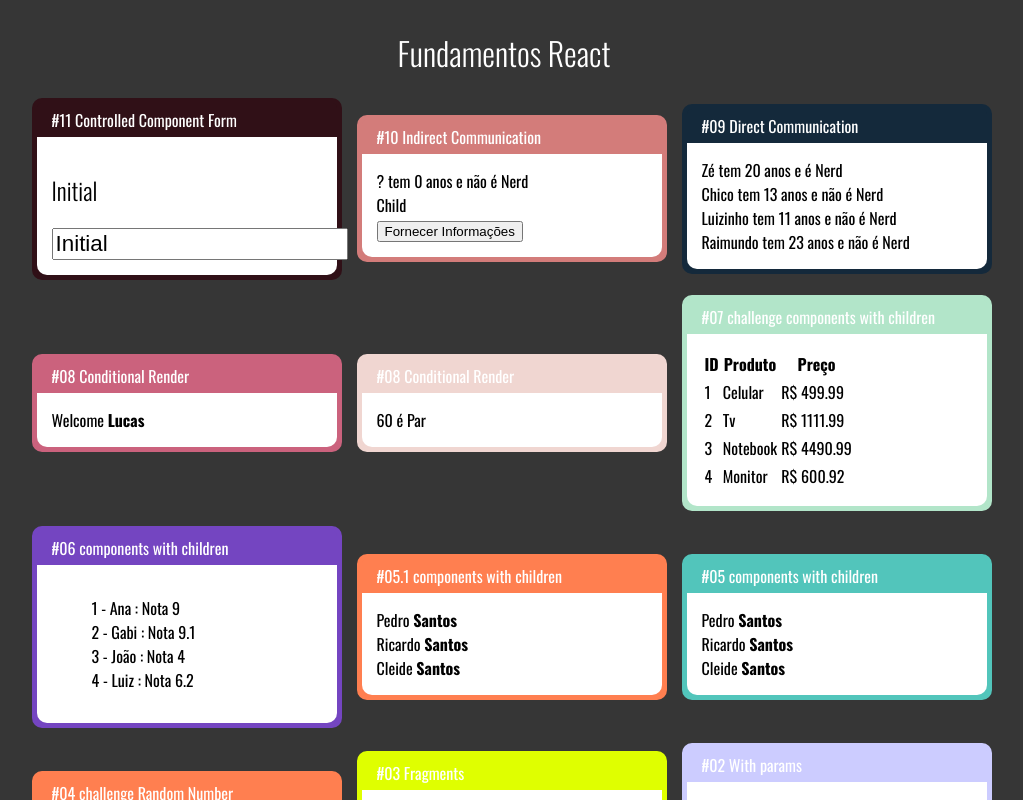
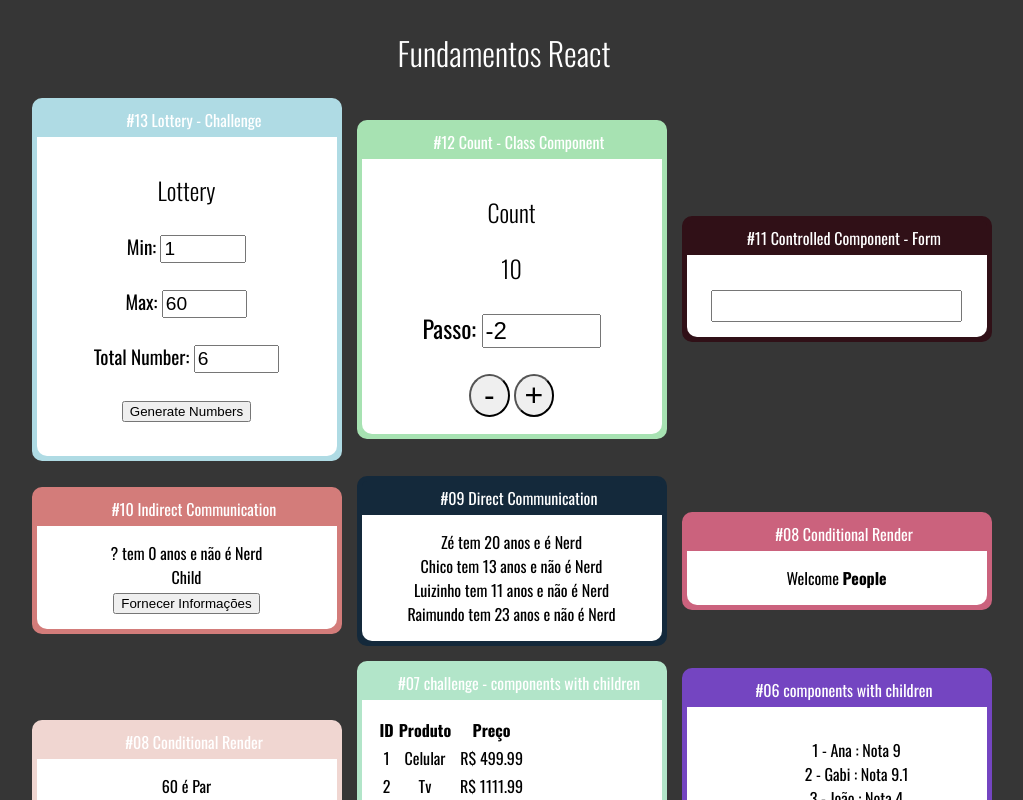
Before and after one commit to LuSrodri/Fundamentos-React, a React (Create React App) app: page / in a window 1280 px wide. Shown: the top 800 px of the page, without its empty margins (136-1159 px from the left). Built offline with nearby package versions, Linux system fonts and the light colour scheme.

Commit message:
Class component

```diff
--- a/src/App.jsx
+++ b/src/App.jsx
@@ -15,13 +15,23 @@ import WelcomeUser from "./components/conditional/welcomeUser";
 import DirectParent from "./components/communication/directParent";
 import IndirectParent from "./components/communication/indirectParent";
 import Input from "./components/form/input";
+import Count from "./components/count/count";
+import Lottery from "./components/lottery/lottery";
 
 export default () =>
     <div id="app">
         <h1>Fundamentos React </h1>
         <div id="content">
 
-            <Card title="#11 Controlled Component Form" color="#301017">
+            <Card title="#13 Lottery - Challenge" color="#AFDBE4">
+                <Lottery></Lottery>
+            </Card>
+
+            <Card title="#12 Count - Class Component" color="#A7E2B2">
+                <Count startNumber={10} startJump={-2}></Count>
+            </Card>
+
+            <Card title="#11 Controlled Component - Form" color="#301017">
                 <Input ></Input>
             </Card>
 
@@ -34,14 +44,14 @@ export default () =>
             </Card>
 
             <Card title="#08 Conditional Render" color="#CB627D">
-                <WelcomeUser user='Lucas'></WelcomeUser>
+                <WelcomeUser user='People'></WelcomeUser>
             </Card>
 
             <Card title="#08 Conditional Render" color="#F0D6D1">
                 <EvenOrOdd number={20}></EvenOrOdd>
             </Card>
 
-            <Card title="#07 challenge components with children" color="#B2E5C9">
+            <Card title="#07 challenge - components with children" color="#B2E5C9">
                 <ProductList></ProductList>
             </Card>
 
@@ -61,7 +71,7 @@ export default () =>
                 <Family lastName="Santos"></Family>
             </Card>
 
-            <Card title="#04 challenge Random Number" color="#FF7F50">
+            <Card title="#04 challenge - Random Number" color="#FF7F50">
                 <RandomNumber min={1} max={100}></RandomNumber>
             </Card>
 
@@ -71,7 +81,7 @@ export default () =>
 
             <Card title="#02 With params" color="#CCCCFF">
                 <WithParementers titulo="Segundo componentes"
-                    subtitulo="Muito bão"></WithParementers>
+                    subtitulo="Muito Bom"></WithParementers>
             </Card>
 
             <Card title="#01 First">
--- /dev/null
+++ b/src/components/count/buttons.jsx
@@ -0,0 +1,12 @@
+
+
+import React from "react";
+
+export default props => {
+    return (
+        <span>
+            <button onClick={props.decrement} >-</button>
+            <button onClick={props.increment} >+</button>
+        </span>
+    )
+}
--- /dev/null
+++ b/src/components/count/count.css
@@ -0,0 +1,19 @@
+
+
+.count button {
+    font-size: 2rem;
+    margin: 2px;
+    border-radius: 50%;
+    width: 15%;
+    height: 15%;
+}
+
+.count label
+{
+    font-size: 1.5rem;
+}
+
+.count input{
+    font-size: 1.5rem;
+    width: 50%;
+}
--- /dev/null
+++ b/src/components/count/count.jsx
@@ -0,0 +1,46 @@
+
+
+import React from "react";
+
+import './count.css'
+
+import Display from "./display";
+import Buttons from "./buttons";
+import JumpForm from "./jumpForm";
+
+export default class count extends React.Component {
+
+    state = {
+        number: this.props.startNumber || 0,
+        jump: this.props.startJump || 1,
+    }
+
+    increment = () => {
+        this.setState({
+            number: this.state.number + this.state.jump
+        })
+    }
+
+    decrement = () => {
+        this.setState({
+            number: this.state.number - this.state.jump
+        })
+    }
+
+    setJump = (newValue) => {
+        this.setState({
+            jump: newValue,
+        })
+    }
+
+    render() {
+        return (
+            <div className="count">
+                <h2>Count</h2>
+                <Display number={this.state.number}></Display>
+                <JumpForm jump={this.state.jump} setJump={this.setJump}></JumpForm>
+                <Buttons increment={this.increment} decrement={this.decrement}></Buttons>
+            </div>
+        )
+    }
+}
--- /dev/null
+++ b/src/components/count/display.jsx
@@ -0,0 +1,11 @@
+
+
+import React from "react";
+
+export default props => {
+    return (
+        <div>
+            <h2> {props.number}</h2>
+        </div>
+    )
+}
--- /dev/null
+++ b/src/components/count/jumpForm.jsx
@@ -0,0 +1,14 @@
+
+
+import React from "react";
+
+export default props => {
+    return (
+        <div>
+            <div style={{ margin: "1.5rem" }}>
+                <label htmlFor="jumpInput">Passo:  </label>
+                <input type="number" value={props.jump} id="jumpInput" onChange={e => props.setJump(+e.target.value)} />
+            </div>
+        </div>
+    )
+}
--- a/src/components/form/input.css
+++ b/src/components/form/input.css
@@ -1,3 +1,4 @@
 .Input input {
     font-size: 1.4rem;
+    width: 90%;
 }
--- a/src/components/form/input.jsx
+++ b/src/components/form/input.jsx
@@ -5,7 +5,7 @@ import './input.css'
 
 export default props =>{
 
-    let [valueAux, setValueAux] = useState('Initial')
+    let [valueAux, setValueAux] = useState('')
 
     let whenChanged = e =>{
         setValueAux(e.target.value)
--- a/src/components/layouts/card.css
+++ b/src/components/layouts/card.css
@@ -12,6 +12,7 @@
 
     display: flex;
     flex-direction: column;
+    text-align: center;
 }
 
 .card .title{
--- /dev/null
+++ b/src/components/lottery/lottery.css
@@ -0,0 +1,9 @@
+.lottery label
+{
+    font-size: 1.2rem;
+}
+
+.lottery input{
+    font-size: 1.2rem;
+    width: 35%;
+}
--- /dev/null
+++ b/src/components/lottery/lottery.jsx
@@ -0,0 +1,58 @@
+
+
+import React, { useState } from "react";
+
+import './lottery.css'
+
+export default props => {
+
+    let [totalNumber, setTotalNumber] = useState(6 || props.totalNumber)
+    let [minNumber, setMinNumber] = useState(1 || props.minNumber)
+    let [maxNumber, setMaxNumber] = useState(60 || props.maxNumber)
+    let [numbersLottery, setNumbersLottery] = useState([])
+
+
+    function generateRandomNumberLottery() {
+        if (minNumber <= maxNumber && maxNumber >= totalNumber) {
+            let numbersLotteryAux = [];
+            while (numbersLotteryAux.length < totalNumber) {
+                let count = 0;
+                let numberAux = Math.round(Math.random() * (maxNumber - minNumber) + minNumber);
+                for (let j = 0; j < totalNumber; j++) {
+                    if (numbersLotteryAux[j] === numberAux) {
+                        count++;
+                    }
+                }
+
+                if (count === 0) {
+                    numbersLotteryAux.push(numberAux);
+                }
+            }
+            numbersLotteryAux.sort((a, b) => {
+                return a - b;
+            })
+            setNumbersLottery(numbersLotteryAux)
+        }
+    }
+
+
+    return (
+        <div className="lottery">
+            <h2>Lottery</h2>
+            <div style={{ margin: "1.5rem" }}>
+                <label htmlFor="min">Min:  </label>
+                <input type="number" value={minNumber} id="min" onChange={e => setMinNumber(+e.target.value)} />
+            </div>
+            <div style={{ margin: "1.5rem" }}>
+                <label htmlFor="max">Max:  </label>
+                <input type="number" value={maxNumber} id="max" onChange={e => setMaxNumber(+e.target.value)} />
+            </div>
+            <div style={{ margin: "1.5rem" }}>
+                <label htmlFor="total">Total Number:  </label>
+                <input type="number" value={totalNumber} id="total" onChange={e => setTotalNumber(+e.target.value)} />
+            </div>
+            <button onClick={generateRandomNumberLottery}>Generate Numbers</button>
+            <h3 className="numbersLottery">{numbersLottery.toString().replaceAll(',', '-')}</h3>
+        </div>
+    )
+}
```
Also changed, not shown: result.png (added), 1 other file (tests, documents, lock files or other folders).
